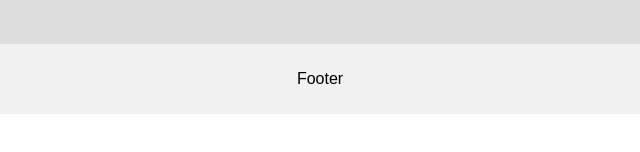
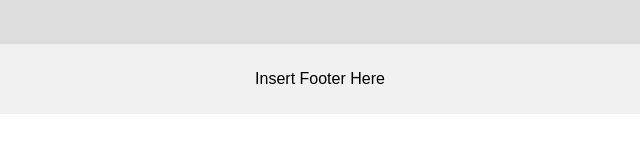
Before and after one commit to Azakeres/HealthcareJourneys, a plain HTML site: page public/index.html in a window 1280 px wide. Shown: the part 202-354 px from the top of the page, 320-960 px from the left. Drawn offline with Linux system fonts and the light colour scheme.

Commit message:
Update index.html

```diff
--- a/public/index.html
+++ b/public/index.html
@@ -70,7 +70,7 @@ body {
 
 
 <div class="footer">
-  <p>Footer</p>
+  <p>Insert Footer Here</p>
 </div>
 
 </body>
```
